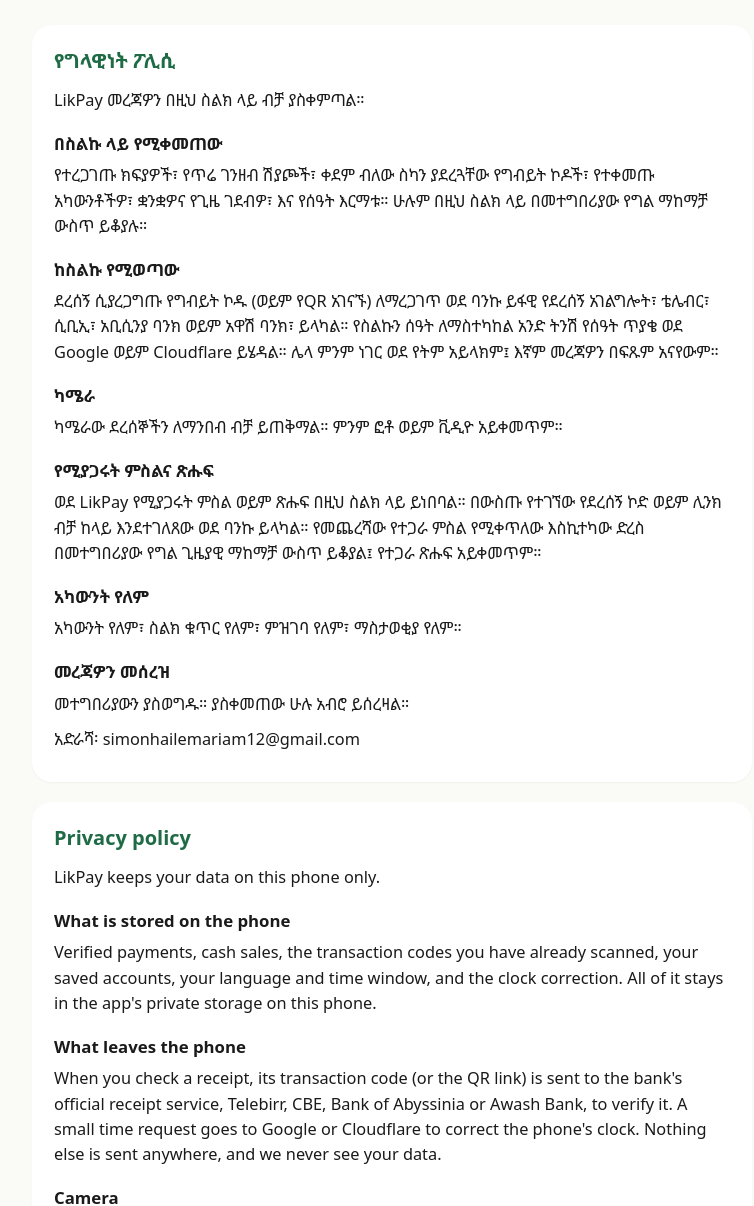
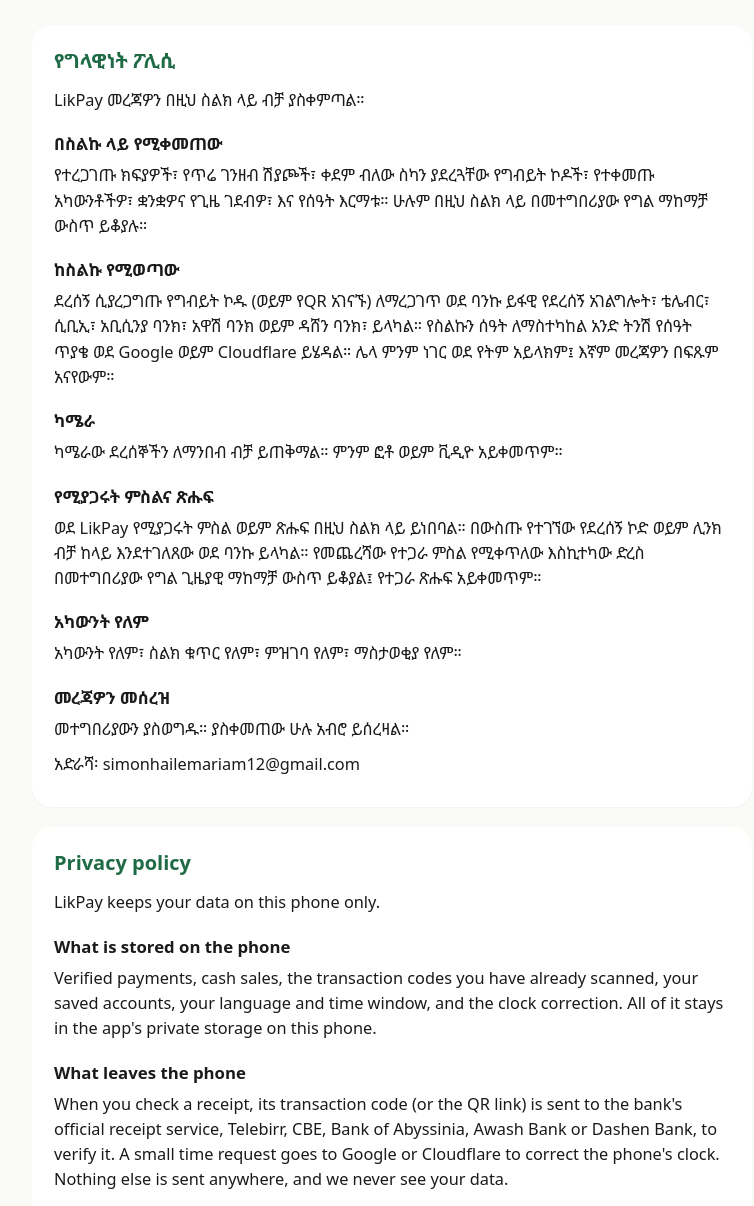
Before and after one commit to simonHxSGS/likpay-privacy, a plain HTML site: page index.html in a window 1280 px wide. Shown: the part 104-1310 px from the top of the page, without its empty margins (248-1002 px from the left). Drawn offline with Linux system fonts and the light colour scheme.

Commit message:
Privacy: Dashen Bank (LikPay 1.5.0)
Co-Authored-By: Claude Opus 5.5 <noreply@anthropic.com>

```diff
--- a/index.html
+++ b/index.html
@@ -30,7 +30,7 @@
 <h3>በስልኩ ላይ የሚቀመጠው</h3>
 <p>የተረጋገጡ ክፍያዎች፣ የጥሬ ገንዘብ ሽያጮች፣ ቀደም ብለው ስካን ያደረጓቸው የግብይት ኮዶች፣ የተቀመጡ አካውንቶችዎ፣ ቋንቋዎና የጊዜ ገደብዎ፣ እና የሰዓት እርማቱ። ሁሉም በዚህ ስልክ ላይ በመተግበሪያው የግል ማከማቻ ውስጥ ይቆያሉ።</p>
 <h3>ከስልኩ የሚወጣው</h3>
-<p>ደረሰኝ ሲያረጋግጡ የግብይት ኮዱ (ወይም የQR አገናኙ) ለማረጋገጥ ወደ ባንኩ ይፋዊ የደረሰኝ አገልግሎት፣ ቴሌብር፣ ሲቢኢ፣ አቢሲንያ ባንክ ወይም አዋሽ ባንክ፣ ይላካል። የስልኩን ሰዓት ለማስተካከል አንድ ትንሽ የሰዓት ጥያቄ ወደ Google ወይም Cloudflare ይሄዳል። ሌላ ምንም ነገር ወደ የትም አይላክም፤ እኛም መረጃዎን በፍጹም አናየውም።</p>
+<p>ደረሰኝ ሲያረጋግጡ የግብይት ኮዱ (ወይም የQR አገናኙ) ለማረጋገጥ ወደ ባንኩ ይፋዊ የደረሰኝ አገልግሎት፣ ቴሌብር፣ ሲቢኢ፣ አቢሲንያ ባንክ፣ አዋሽ ባንክ ወይም ዳሸን ባንክ፣ ይላካል። የስልኩን ሰዓት ለማስተካከል አንድ ትንሽ የሰዓት ጥያቄ ወደ Google ወይም Cloudflare ይሄዳል። ሌላ ምንም ነገር ወደ የትም አይላክም፤ እኛም መረጃዎን በፍጹም አናየውም።</p>
 <h3>ካሜራ</h3>
 <p>ካሜራው ደረሰኞችን ለማንበብ ብቻ ይጠቅማል። ምንም ፎቶ ወይም ቪዲዮ አይቀመጥም።</p>
 <h3>የሚያጋሩት ምስልና ጽሑፍ</h3>
@@ -47,7 +47,7 @@
 <h3>What is stored on the phone</h3>
 <p>Verified payments, cash sales, the transaction codes you have already scanned, your saved accounts, your language and time window, and the clock correction. All of it stays in the app&#x27;s private storage on this phone.</p>
 <h3>What leaves the phone</h3>
-<p>When you check a receipt, its transaction code (or the QR link) is sent to the bank&#x27;s official receipt service, Telebirr, CBE, Bank of Abyssinia or Awash Bank, to verify it. A small time request goes to Google or Cloudflare to correct the phone&#x27;s clock. Nothing else is sent anywhere, and we never see your data.</p>
+<p>When you check a receipt, its transaction code (or the QR link) is sent to the bank&#x27;s official receipt service, Telebirr, CBE, Bank of Abyssinia, Awash Bank or Dashen Bank, to verify it. A small time request goes to Google or Cloudflare to correct the phone&#x27;s clock. Nothing else is sent anywhere, and we never see your data.</p>
 <h3>Camera</h3>
 <p>The camera is used only to read receipts. No photos or videos are saved.</p>
 <h3>Shared pictures and text</h3>
```
